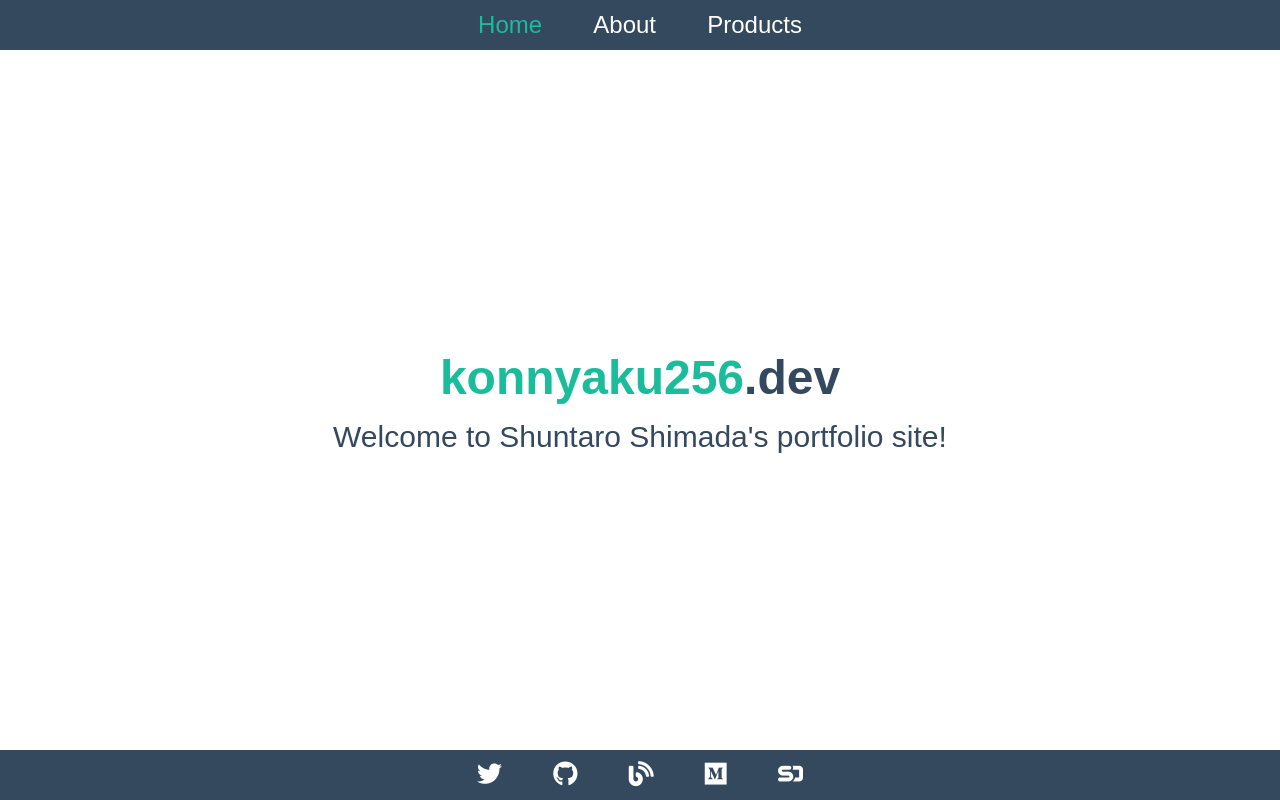
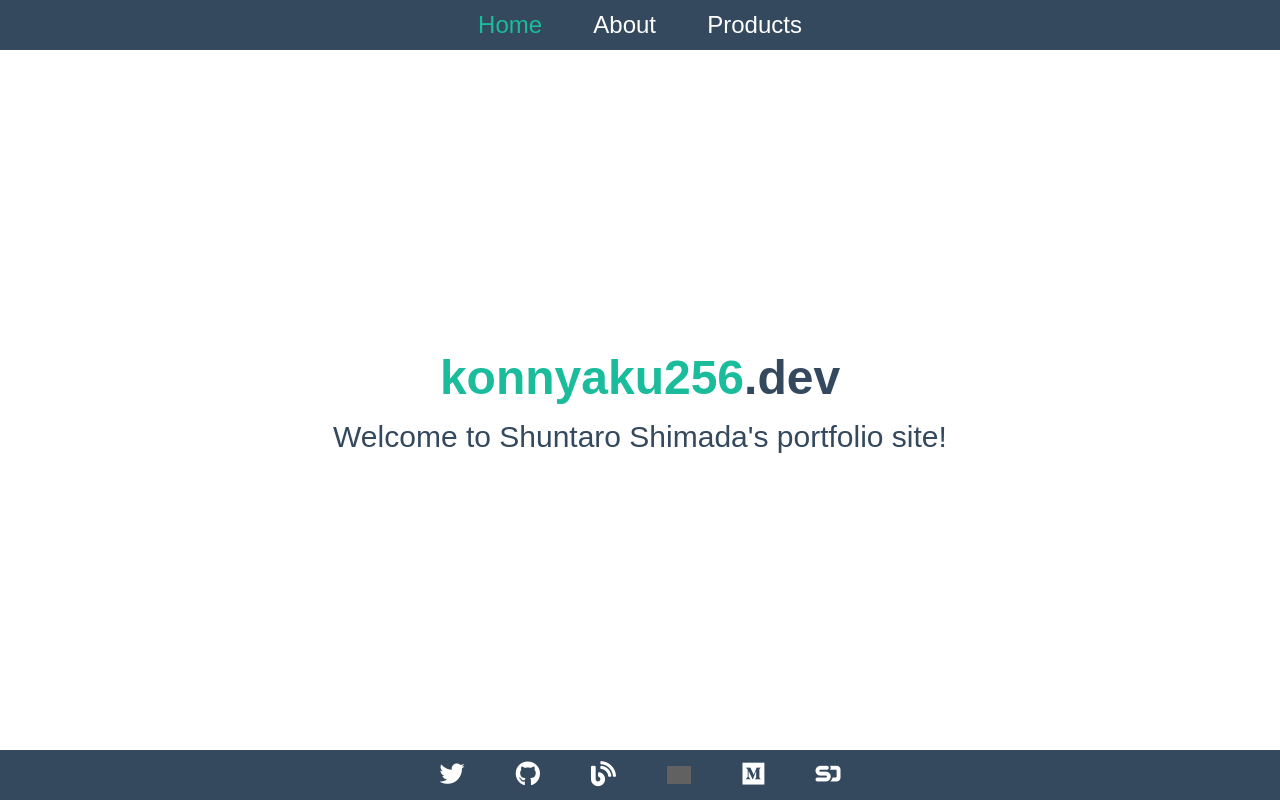
Before and after one commit to konnyaku256/portfolio, a Vue app: page / in a window 1280 px wide. Built offline with nearby package versions, Linux system fonts and the light colour scheme; grey boxes are pictures that could not be loaded.

Commit message:
:sparkles: Add Zenn link

```diff
--- a/src/components/Footer.vue
+++ b/src/components/Footer.vue
@@ -8,6 +8,9 @@
     </a>
     <a href="https://blog.konnyaku256.dev">
       <i class="fas fa-blog"></i>
+    </a>
+    <a href="https://zenn.dev/konnyaku256">
+      <img src="https://simpleicons.org/icons/zenn.svg" width="24" height="24" style="filter: invert(1)">
     </a>
     <a href="https://medium.com/@konnyaku256">
       <i class="fab fa-medium"></i>
```
